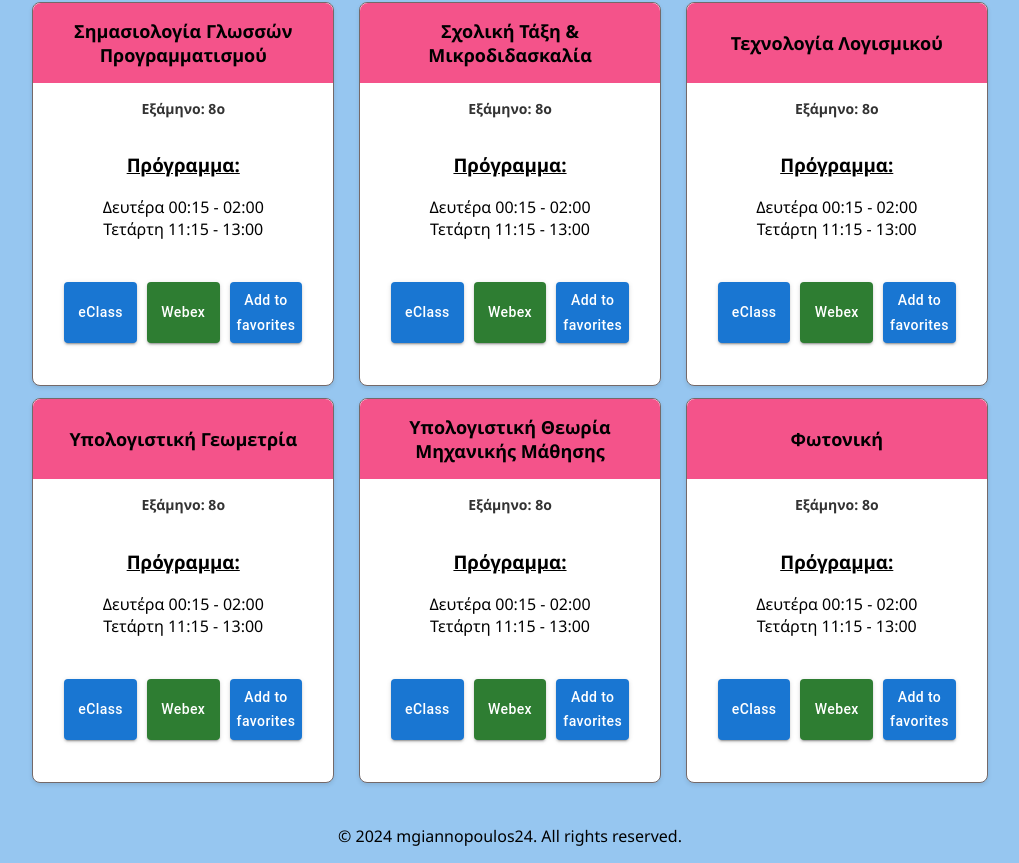
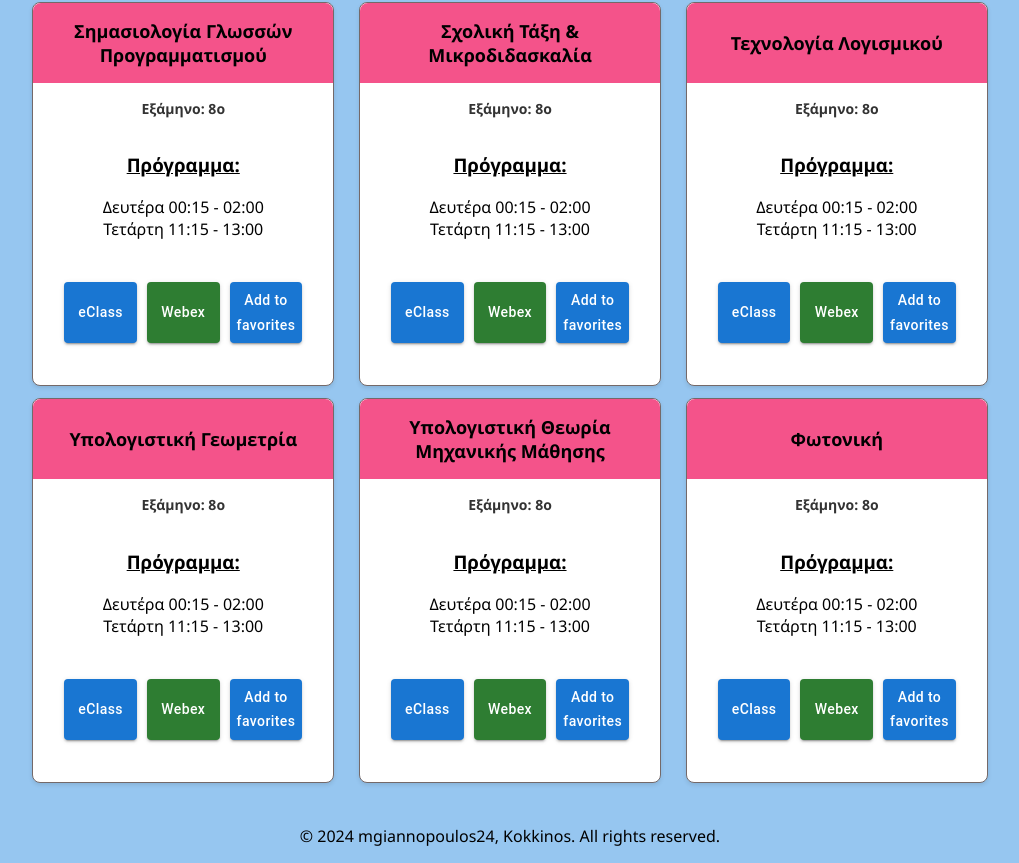
Before and after one commit to mgiannopoulos24/DIT-Webex-Links, a React (Create React App) app: page / in a window 1280 px wide. Shown: the part 6840-7703 px from the top of the page, without its empty margins (130-1149 px from the left). Built offline with nearby package versions, Linux system fonts and the light colour scheme.

Commit message:
Initial Commit

```diff
--- a/src/footer.jsx
+++ b/src/footer.jsx
@@ -3,7 +3,7 @@ import React from 'react';
 const Footer = () => {
   return (
     <footer>
-      <p>&copy; {new Date().getFullYear()} mgiannopoulos24. All rights reserved.</p>
+      <p>&copy; {new Date().getFullYear()} mgiannopoulos24, Kokkinos. All rights reserved.</p>
     </footer>
   );
 }
```
